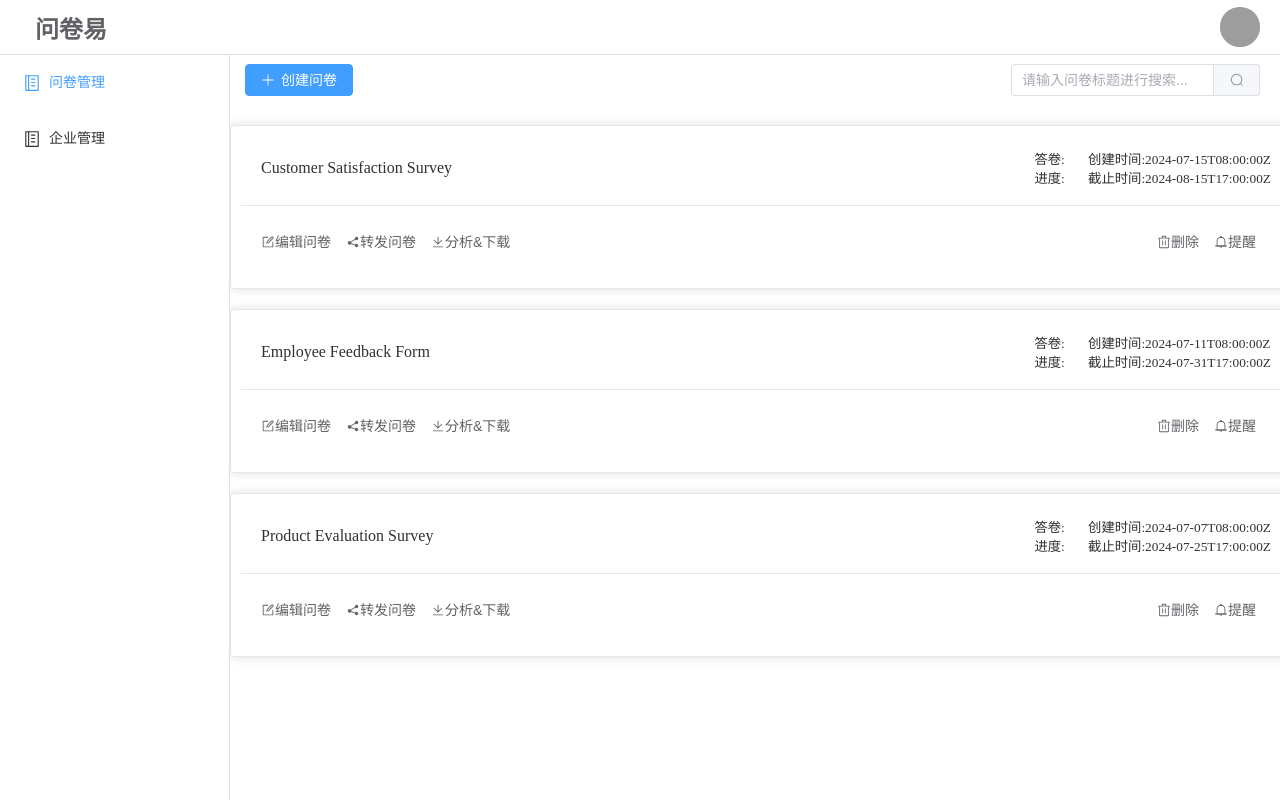
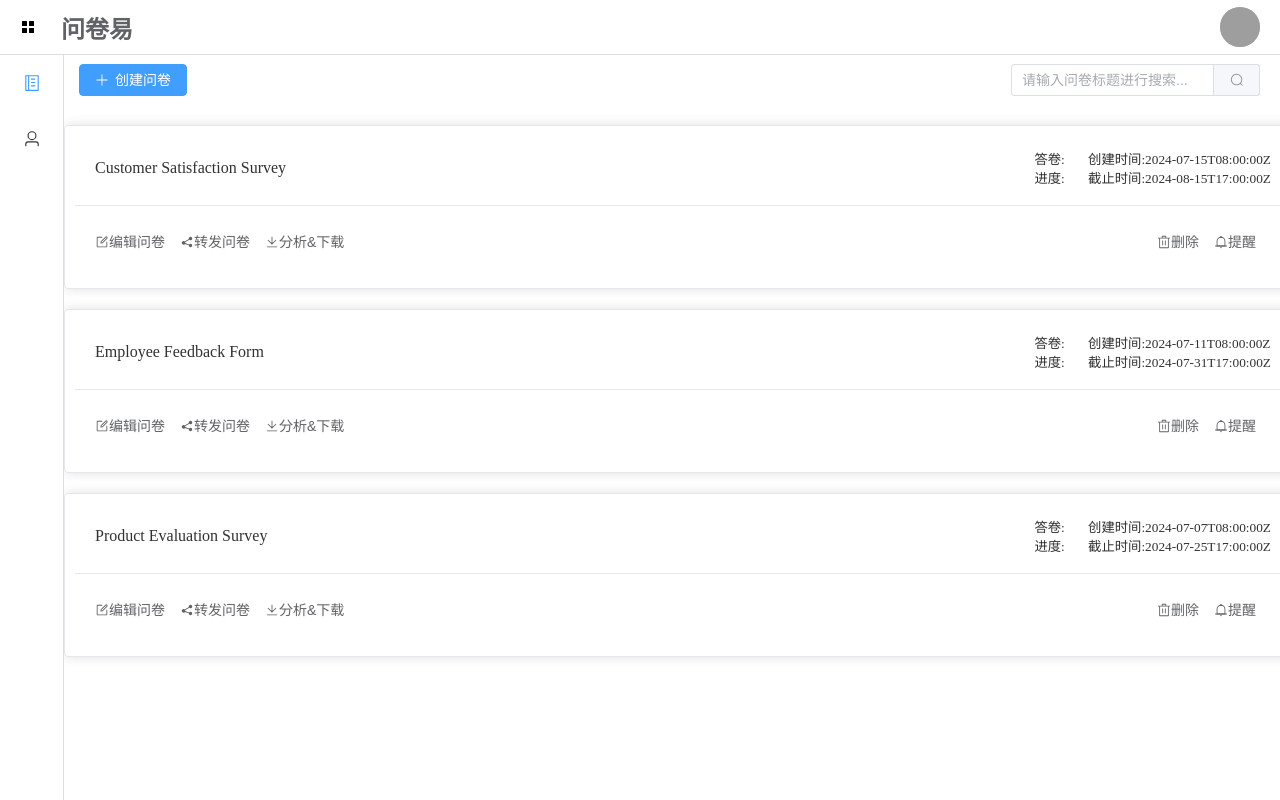
Before and after one commit to PwwwLe/EasySurvey-frontend, a Vue app: page /admin/adminQuestionnaire in a window 1280 px wide. Built offline with nearby package versions, Linux system fonts and the light colour scheme; no server answers; grey boxes are pictures that could not be loaded.

Commit message:
完成折叠菜单功能

```diff
--- a/src/views/admin/adminIndex.vue
+++ b/src/views/admin/adminIndex.vue
@@ -1,46 +1,68 @@
 <script setup>
 
-import { get } from "@/net";
-import { ref } from "vue";
+import {get} from "@/net";
+import {ref} from "vue";
 import router from "@/router";
-import { useStore } from "@/store";
-import { Location, Memo, Setting } from "@element-plus/icons-vue";
+import {useStore} from "@/store";
+import {Location, Memo, Menu, Setting, User} from "@element-plus/icons-vue";
 
 const store = useStore()
 const loading = ref(true)
+
+const isCollapse = ref(true)
+
+const toggleCollapse = () => {
+  isCollapse.value = !isCollapse.value;
+};
+
+function handleOpen(key, keyPath) {
+  console.log(key, keyPath);
+}
+
+function handleClose(key, keyPath) {
+  console.log(key, keyPath);
+}
 </script>
 
 
 <template>
   <el-container style="height: 100%">
     <el-header class="main-container-header">
+      <div class="toggle-icon" @click="toggleCollapse">
+        <el-icon>
+          <Menu />
+        </el-icon>
+      </div>
       <el-text tag="b" style="margin-left: 15px; font-size: x-large">问卷易</el-text>
       <div style="flex: 1" class="user-info">
-                <!-- <div class="profile">
-                    <div>{{ store.user.name }}<el-tag>{{ store.user.role }}</el-tag></div>
-                    <div>{{ store.user.email }}</div>
-                </div> -->
         <el-avatar :src="store.avatarUrl"></el-avatar>
       </div>
     </el-header>
 
     <el-container>
-            <el-aside width="230px" class="sidebar">
-                <el-menu style="height: 100%" router :default-active="$route.path">
+      <el-aside :width="isCollapse ? '64px' : '230px'" class="sidebar">
+        <el-menu
+          style="height: 100%"
+          router
+          :default-active="$route.path"
+          :collapse="isCollapse"
+          @open="handleOpen"
+          @close="handleClose"
+        >
           <el-menu-item index="/admin/adminQuestionnaire">
-                        <template #title>
             <el-icon>
               <Memo />
             </el-icon>
-                            问卷管理
+            <template #title>
+              <span v-show="!isCollapse">问卷管理</span>
             </template>
           </el-menu-item>
           <el-menu-item index="/admin/adminUser">
+            <el-icon>
+              <User />
+            </el-icon>
             <template #title>
-                            <el-icon>
-                                <Memo />
-                            </el-icon>
-                            企业管理
+              <span v-show="!isCollapse">企业管理</span>
             </template>
           </el-menu-item>
         </el-menu>
@@ -49,9 +71,7 @@ const loading = ref(true)
       <el-main style="padding: 0">
         <el-scrollbar style="height: calc(100vh - 55px)">
           <router-view v-slot="{ Component }">
-                        <!-- <transition name="fade"> -->
             <component :is="Component" style="height: 100%" />
-                        <!-- </transition> -->
           </router-view>
         </el-scrollbar>
       </el-main>
@@ -60,11 +80,6 @@ const loading = ref(true)
 </template>
 
 <style lang="less" scoped>
-.main-container {
-    height: 100%;
-    width: 100%;
-}
-
 .main-container-header {
   border-bottom: solid 1px var(--el-border-color);
   height: 55px;
@@ -103,12 +118,11 @@ const loading = ref(true)
 .sidebar {
   position: relative;
   overflow-y: hidden;
-    /* 隐藏垂直滚动条 */
+  transition: width 0.3s ease-in-out;
 
   .logoutButton {
     position: absolute;
     bottom: 20px;
-        /* 调整按钮距离底部的位置 */
     left: 0;
     width: 100%;
     padding: 20px;
@@ -121,10 +135,30 @@ const loading = ref(true)
 }
 
 .fade-enter,
-.fade-leave-to
-
-/* .fade-leave-active in <2.1.8 */
-    {
+.fade-leave-to {
   opacity: 0;
 }
+
+.sidebar-container {
+  display: flex;
+  align-items: center;
+}
+
+.toggle-icon {
+  cursor: pointer;
+  margin-right: 10px;
+  display: flex;
+  align-items: center;
+}
+
+.el-menu-item .el-icon {
+  display: inline-block;
+  width: 24px;
+  text-align: center;
+}
+
+.el-menu-item .el-icon + span {
+  margin-left: 10px;
+}
+
 </style>
```
Lines whose indentation alone changed are shown as unchanged.
